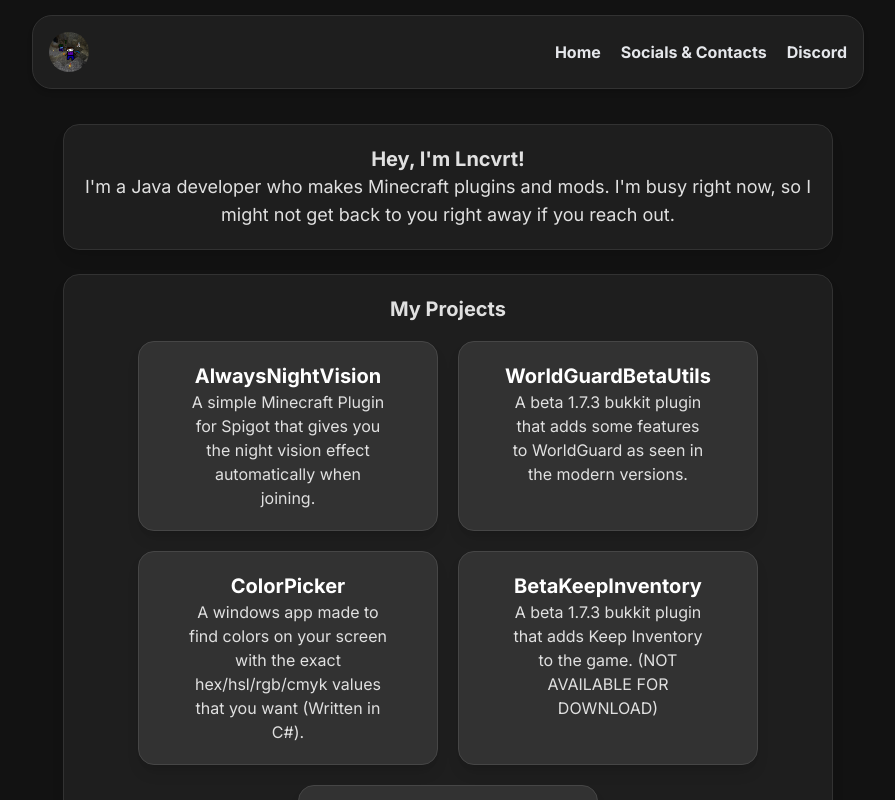
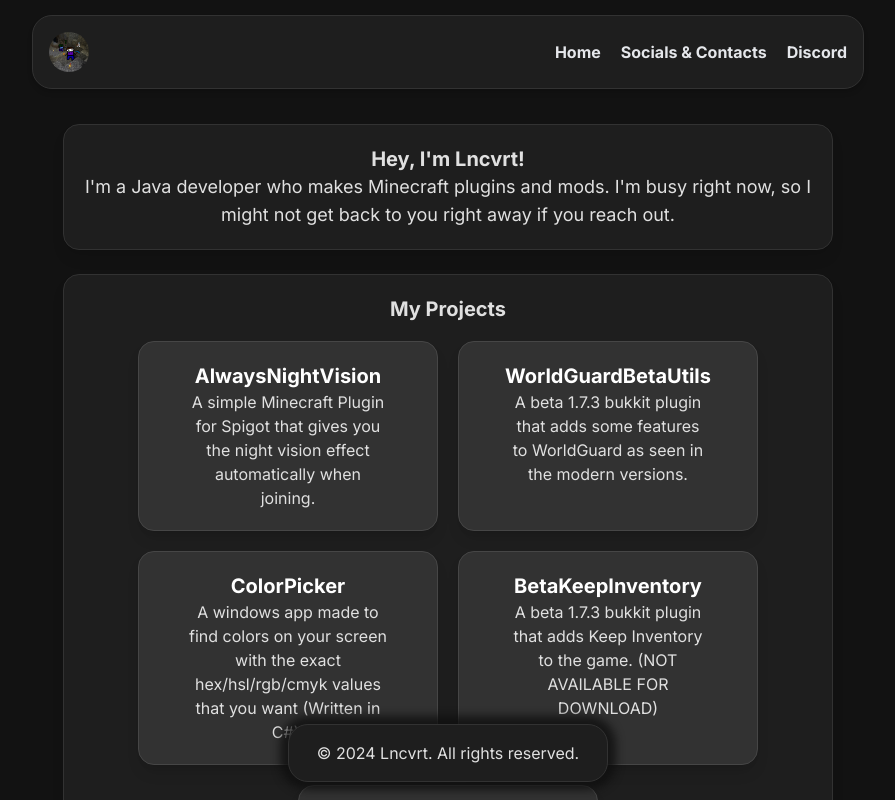
Before and after one commit to Thepuppetqueen57/lncvrt-Website, a Next.js app: page / in a window 1280 px wide. Shown: the top 800 px of the page, without its empty margins (192-1087 px from the left). Built offline with nearby package versions, Linux system fonts and the light colour scheme.

Commit message:
Add a footer

```diff
--- a/app/layout.tsx
+++ b/app/layout.tsx
@@ -5,6 +5,8 @@ import './styles.css';
 import '@fortawesome/fontawesome-free/css/all.min.css';
 
 const Layout = ({ children }: { children: React.ReactNode }) => {
+  const currentYear = new Date().getFullYear();
+
   return (
     <>
       <html lang="en">
@@ -37,6 +39,9 @@ const Layout = ({ children }: { children: React.ReactNode }) => {
           <main className="main-content">
             {children}
           </main>
+          <footer className="footer">
+            <p>&copy; {currentYear} Lncvrt. All rights reserved.</p>
+          </footer>
         </body>
       </html>
     </>
--- a/app/styles.css
+++ b/app/styles.css
@@ -35,7 +35,7 @@ body {
 }
 
 .main-content {
-    @apply max-w-4xl mx-auto p-5 text-center;
+    @apply max-w-4xl mx-auto p-5 text-center flex-grow;
 }
 
 .about-me-section,
@@ -153,3 +153,8 @@ h5 {
 h6 {
     @apply text-xs;
 }
+
+.footer {
+  @apply absolute -translate-x-2/4 mb-[18px] left-2/4 bottom-0;
+  @apply mx-auto w-[25%] border shadow-[0px_0px_8px_8px_rgba(15,15,15,0.8)] rounded-[20px] border-solid border-[#323232] bg-[#1e1e1e] p-4 text-center;
+}
```
